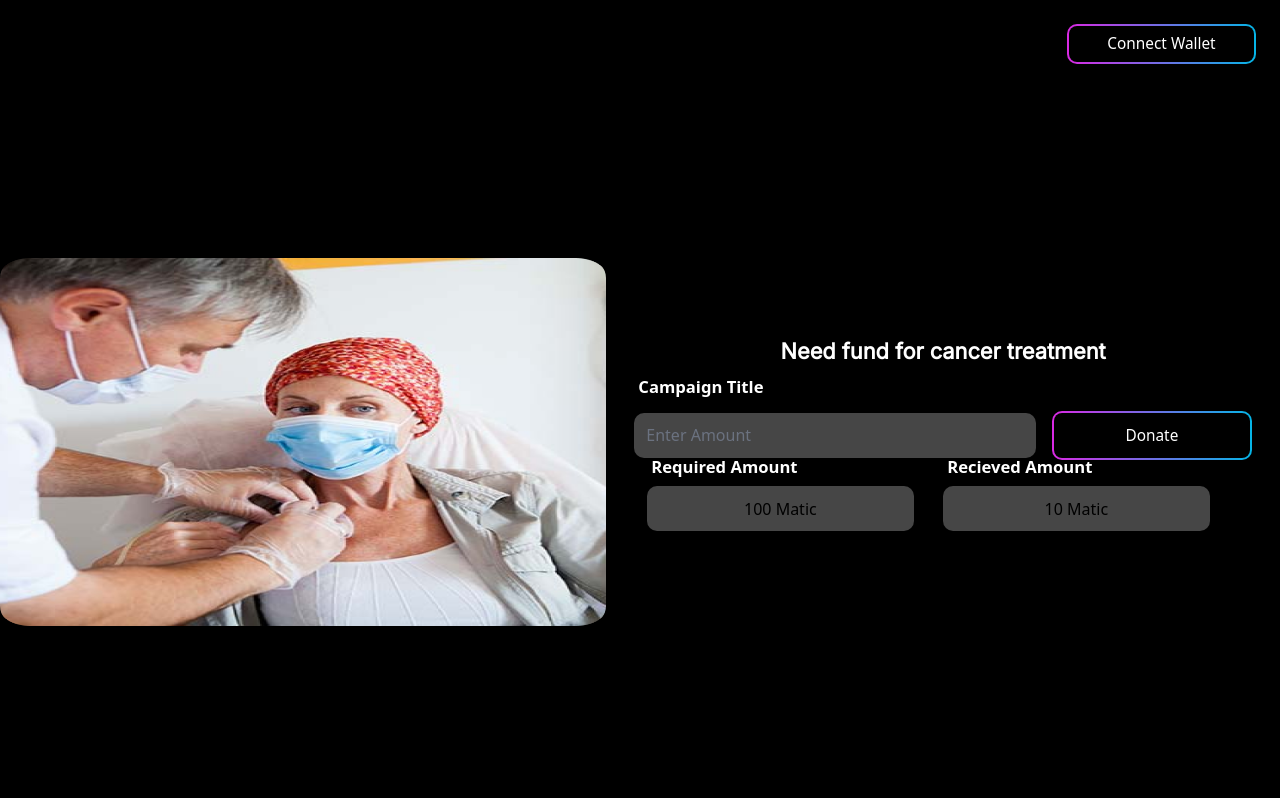
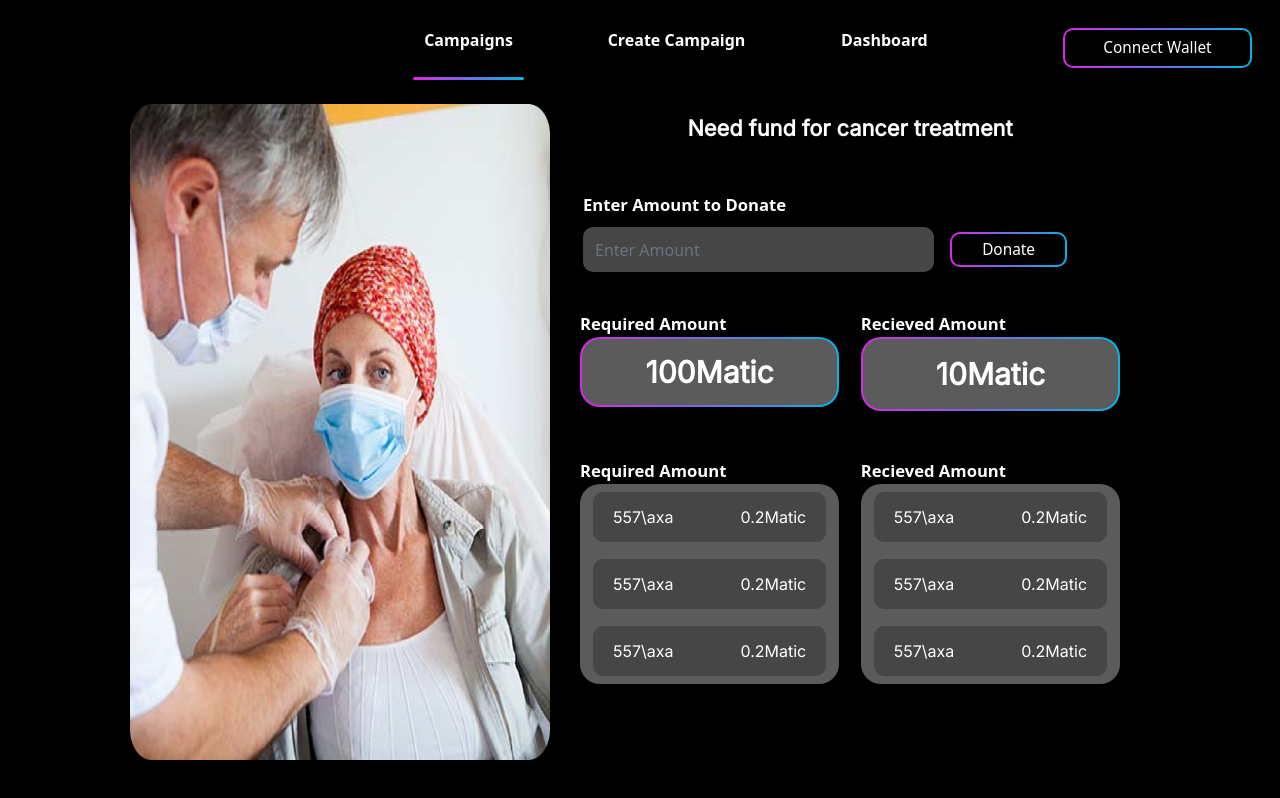
Before and after one commit to PranavPadmanabhan/FundRaiser, a Next.js app: page /campaigns/1 in a window 1280 px wide. Built offline with nearby package versions, Linux system fonts and the light colour scheme.

Commit message:
ui edited

```diff
--- a/components/Campaigns.jsx
+++ b/components/Campaigns.jsx
@@ -7,7 +7,7 @@ const Campaigns = () => {
   const router = useRouter();
 
   return (
-    <div className='grid grid-cols-1 sm:grid-cols-2  lg:grid-cols-3 place-content-start lg:place-content-center place-items-center w-screen min-h-screen bg-black scrollbar-hide pt-[20%] sm:pt-[5%] lg:pt-[10%]'>
+    <div className='grid grid-cols-1 sm:grid-cols-2  lg:grid-cols-3 place-content-start lg:place-content-start  place-items-center w-[85%] gap-y-8 min-h-screen bg-black scrollbar-hide -mt-[30px] sm:pt-[5%] lg:pt-[1px]'>
         <CampaignCard image={'/Assets/campaign.png'} amount={'100 Matic'} title={'Need fund for Cancer treatment'} date={'17/12/2022'} buttonTitle={'Go to Campaign'} onClick={() => router.push('/campaigns/1')}/>
         <CampaignCard image={'/Assets/campaign.png'} amount={'100 Matic'} title={'Need fund for Cancer treatment'} date={'17/12/2022'} buttonTitle={'Go to Campaign'} onClick={null}/>
         <CampaignCard image={'/Assets/campaign.png'} amount={'100 Matic'} title={'Need fund for Cancer treatment'} date={'17/12/2022'} buttonTitle={'Go to Campaign'} onClick={null}/>
--- a/components/Dashboard.jsx
+++ b/components/Dashboard.jsx
@@ -3,7 +3,7 @@ import CampaignCard from './CampaignCard'
 
 const Dashboard = () => {
   return (
-    <div className='grid grid-cols-1 sm:grid-cols-2  lg:grid-cols-3 place-content-start lg:place-content-center place-items-center w-screen min-h-screen bg-black scrollbar-hide pt-[20%] sm:pt-[5%] lg:pt-[10%]'>
+    <div className='grid grid-cols-1 gap-y-8 sm:grid-cols-2  lg:grid-cols-3 place-content-start lg:place-content-center place-items-center w-[85%] min-h-screen bg-black scrollbar-hide pt-[20%] sm:pt-[5%] lg:pt-[24%]'>
         <CampaignCard image={'/Assets/campaign.png'} amount={'100 Matic'} title={'Need fund for Cancer treatment'} date={'17/12/2022'}  buttonTitle={'Close Campaign'} onClick={null}/>
         <CampaignCard image={'/Assets/campaign.png'} amount={'100 Matic'} title={'Need fund for Cancer treatment'} date={'17/12/2022'}  buttonTitle={'Close Campaign'} onClick={null}/>
         <CampaignCard image={'/Assets/campaign.png'} amount={'100 Matic'} title={'Need fund for Cancer treatment'} date={'17/12/2022'}  buttonTitle={'Close Campaign'} onClick={null}/>
--- /dev/null
+++ b/components/Modal.jsx
@@ -0,0 +1,28 @@
+import react from "react";
+import bank from "../public/Assets/bank.jpg"
+
+function Modal(){
+    return(
+        <div className="w-[100vw] h-[100vh] fixed top-0 bg-transparent z-[1000] flex flex-col items-center justify-center ">
+         <div className="w-[50%] h-[50%] flex flex-col items-center justify-center bg-white rounded-[20px] ">
+
+            <div className="w-[90%] h-[30%]  flex flex-col items-center justify-center text-black text-[50px] font-semibold">
+                Transaction Initiated
+            </div>
+            <div className="w-[80%] h-[5%] rounded-[20px] bg-white border border-black">
+                <div className="w-[20%] h-[100%] bg-blue-600 rounded-[20px]"></div>
+            </div>
+
+            <div className="w-[80%] h-[5%] flex flex-row items-start justify-between rounded-[20px] text-black">
+<h1>Waiting For Response</h1>
+<h1>Waiting For Response</h1>
+<h1>Waiting For Response</h1>
+
+            </div>
+         </div>
+
+        </div>
+    )
+}
+
+export default Modal
--- a/components/NavBar.jsx
+++ b/components/NavBar.jsx
@@ -1,64 +1,85 @@
-import React, { useEffect, useState }  from 'react';
-import GradientButton from './GradientButton';
-
+import React, { useEffect, useState } from "react";
+import GradientButton from "./GradientButton";
 
 export const navBarContext = React.createContext();
 
-
 const NavBarContextProvider = (props) => {
-    const [ currentTab, setcurrentTab ] = useState('campaigns');
-    const [hide, setHide] = useState(false)
+  const [currentTab, setcurrentTab] = useState("campaigns");
+  const [hide, setHide] = useState(false);
   const value = {
     currentTab,
     setcurrentTab,
-        setHide
-    }
+    setHide,
+  };
   return (
     <navBarContext.Provider value={value}>
-        <NavBar activeTab={currentTab} setcurrentTab={setcurrentTab} hide={hide}/>
+      <NavBar
+        activeTab={currentTab}
+        setcurrentTab={setcurrentTab}
+        hide={hide}
+      />
       {props.children}
     </navBarContext.Provider>
-  )
-}
+  );
+};
 
-const NavBar = ({activeTab, setcurrentTab, hide}) => {
-
-
+const NavBar = ({ activeTab, setcurrentTab, hide }) => {
   return (
-        <header className={` fixed flex z-[1000] top-0 bg-black items-center justify-center lg:justify-end w-screen h-[15%] lg:h-[10%] pr-0 lg:pr-5 `}>
-            <div className={`${hide?'hidden':'flex'} items-end sm:items-center lg:items-center justify-between  lg:justify-evenly w-[95%] lg:w-[65%] h-[100%]`}>
-                <div onClick={() => setcurrentTab('campaigns')} className=" relative flex flex-col items-center justify-center w-[30%] lg:w-[20%] h-[35%] lg:h-[100%] cursor-pointer">
-                    <span className="text-white">Campaigns</span>
-                    {
-                        activeTab == 'campaigns' && (
-                            <div className='absolute bottom-0 w-[100%] h-[3px] rounded-[30px] bg-gradient-to-r from-[#DA29E4] to-[#05B5E6]'></div>
-                        )
-                    }
+    <header
+      className={` fixed flex z-[1000] top-0 bg-black items-center justify-center ${
+        hide ? "lg:justify-end" : "lg:justify-between"
+      } w-screen h-[15%] lg:h-[10%] pr-0 lg:pr-5 `}
+    >
+      <div
+        className={`${
+          hide ? "hidden" : "flex"
+        } items-end sm:items-center lg:items-center justify-between ml-[330px]  lg:justify-evenly w-[95%] lg:w-[55%] h-[100%]`}
+      >
+        <div
+          onClick={() => setcurrentTab("campaigns")}
+          className=" relative flex flex-col items-center justify-center w-[30%] lg:w-[20%] h-[35%] lg:h-[100%] cursor-pointer"
+        >
+          <span className="text-white font-semibold">Campaigns</span>
+          {activeTab == "campaigns" && (
+            <div className="absolute bottom-0 w-[80%] h-[3px] rounded-[30px] bg-gradient-to-r from-[#DA29E4] to-[#05B5E6]"></div>
+          )}
         </div>
-                <div onClick={() => setcurrentTab('createCampaign')} className=" relative flex flex-col items-center justify-center w-[40%] lg:w-[20%] h-[35%] lg:h-[100%] cursor-pointer">
-                    <span className="text-white whitespace-nowrap">Create Campaign</span>
-                    {
-                        activeTab == 'createCampaign' && (
-                            <div className='absolute bottom-0 w-[100%] h-[3px] rounded-[30px] bg-gradient-to-r from-[#DA29E4] to-[#05B5E6]'></div>
-                        )
-                    }
+        <div
+          onClick={() => setcurrentTab("createCampaign")}
+          className=" relative flex flex-col items-center justify-center w-[40%] lg:w-[20%] h-[35%] lg:h-[100%] cursor-pointer"
+        >
+          <span className="text-white whitespace-nowrap font-semibold">
+            Create Campaign
+          </span>
+          {activeTab == "createCampaign" && (
+            <div className="absolute bottom-0 w-[80%] h-[3px] rounded-[30px] bg-gradient-to-r from-[#DA29E4] to-[#05B5E6]"></div>
+          )}
         </div>
-                <div onClick={() => setcurrentTab('dashboard')} className=" relative flex flex-col items-center justify-center w-[30%] lg:w-[20%] h-[35%] lg:h-[100%] cursor-pointer">
-                    <span className="text-white">Dashboard</span>
-                    {
-                        activeTab == 'dashboard' && (
-                            <div className='absolute bottom-0 w-[100%] h-[3px] rounded-[30px] bg-gradient-to-r from-[#DA29E4] to-[#05B5E6]'></div>
-                        )
-                    }
+        <div
+          onClick={() => setcurrentTab("dashboard")}
+          className=" relative flex flex-col items-center justify-center w-[30%] lg:w-[20%] h-[35%] lg:h-[100%] cursor-pointer"
+        >
+          <span className="text-white font-semibold   ">Dashboard</span>
+          {activeTab == "dashboard" && (
+            <div className="absolute bottom-0 w-[80%] h-[3px] rounded-[30px] bg-gradient-to-r from-[#DA29E4] to-[#05B5E6]"></div>
+          )}
         </div>
       </div>
+      <div
+        className={
+          "w-[35%] fixed top-1 right-1 lg:relative sm:w-[25%] lg:w-[15%] h-[5%] min-h-[35px] sm:min-h-[40px] "
+        }
+      >
         <GradientButton
-                title={'Connect Wallet'}
-                className={'w-[35%] fixed top-1 right-1 lg:relative sm:w-[25%] lg:w-[15%] h-[5%] min-h-[35px] sm:min-h-[40px] bg-gradient-to-r from-[#DA29E4] to-[#05B5E6]'}
+          title={"Connect Wallet"}
+          className={
+            "w-[100%] fixed top-1 right-1 lg:relative sm:w-[25%] lg:w-[100%] h-[5%] min-h-[35px] sm:min-h-[40px] bg-gradient-to-r from-[#DA29E4] to-[#05B5E6]"
+          }
           onClick={null}
         />
+      </div>
     </header>
-    )
-}
+  );
+};
 
-export default NavBarContextProvider
+export default NavBarContextProvider;
--- a/pages/campaigns/[campaignName].jsx
+++ b/pages/campaigns/[campaignName].jsx
@@ -1,40 +1,132 @@
-import Head from 'next/head'
-import React, { useContext, useEffect } from 'react'
-import GradientButton from '../../components/GradientButton'
-import { navBarContext } from '../../components/NavBar'
+import Head from "next/head";
+import React, { useContext, useEffect } from "react";
+import GradientButton from "../../components/GradientButton";
+import NavBarContextProvider, { navBarContext } from "../../components/NavBar";
 
 const Campaign = () => {
-
-  const { currentTab, setcurrentTab, setHide } = useContext(navBarContext)
+  const { currentTab, setcurrentTab, setHide } = useContext(navBarContext);
 
   useEffect(() => {
-    setHide(true)
-  }, [])
-
+    setHide(true);
+  }, []);
 
   return (
-    <div className='w-screen flex flex-col sm:flex-row lg:flex-row items-center justify-start h-screen bg-black box-border pt-[30%] sm:pt-0 lg:pt-[5%] scrollbar-hide'>
+    <div className="w-screen  flex flex-col sm:flex-row lg:flex-row items-center justify-start h-screen bg-black box-border  sm:pt-0 lg:pt-[5%] scrollbar-hide">
       <Head>
         <title>Campaign</title>
         <meta name="description" content="All campaigns" />
         <link rel="icon" href="/favicon.ico" />
       </Head>
-    <img src="/Assets/campaign.png" alt=""  className='w-[90%] h-[50%] mt-5 rounded-[20px]'/>
-    <div className="w-[100%] h-auto flex flex-col items-center justify-start">
-      <h1 className="text-white  text-[5.5vw] sm:text-[2vw] lg:text-[1.7vw] text-center font-bold font-Inter my-2">Need fund for cancer treatment</h1>
-      <div className="w-[100%] h-[10vh] flex flex-col items-start justify-start px-7">
-        <span className="text-white font-bold text-[4vw] sm:text-[2vw] lg:text-[1.3vw] ml-1">Campaign Title</span>
-          <div className=" w-[100%] flex  items-center justify-start ">
-            <input placeholder='Enter Amount' type="text" className="w-[70%] h-[15%] lg:h-[12%] min-h-[45px] bg-[#464646] rounded-[10px] my-[2%] px-3 placeholder:text-gray-500 focus:outline-none" />
+      <NavBarContextProvider />
+      <div className="w-[100%] h-[100%] p-[40px] flex flex-row items-center justify-center">
+        <img
+          src="/Assets/campaign.png"
+          alt=""
+          className="w-[35%] h-[100%]  rounded-[20px]"
+        />
+        <div className="w-[50%] h-[100%] flex flex-col items-center justify-start ">
+          <h1 className="text-white  text-[5.5vw] sm:text-[2vw] lg:text-[1.7vw] text-center font-bold font-Inter my-2">
+            Need fund for cancer treatment
+          </h1>
+          <div className="w-[100%] h-[100%] flex flex-col items-center justify-start   ">
+            <div className="w-[90%] h-[20%] flex flex-col items-start justify-start px-7 mt-[40px] -ml-[50px] ">
+              <span className="text-white font-semibold text-[4vw] sm:text-[2vw] lg:text-[1.3vw]">
+                Enter Amount to Donate
+              </span>
+              <div className=" w-[100%] flex  items-center justify-center ">
+                <input
+                  placeholder="Enter Amount"
+                  type="text"
+                  className="w-[75%] h-[20%] lg:h-[12%] min-h-[45px] bg-[#464646] rounded-[10px] my-[2%] px-3 placeholder:text-gray-500 focus:outline-none"
+                />
                 <GradientButton
-              title={'Donate'}
-              className={'w-[35%] h-[70%] bg-gradient-to-r from-[#DA29E4] to-[#05B5E6] ml-4'}
+                  title={"Donate"}
+                  className={
+                    "w-[25%] h-[55%]  bg-gradient-to-r from-[#DA29E4] to-[#05B5E6] ml-4"
+                  }
                   onClick={null}
                 />
               </div>
+            </div>
+            <div className="w-[90%] h-[25%] flex flex-row items-center justify-between mt-[10px]   ">
+              <div className="w-[48%] h-[100%] flex flex-col items-start justify-start    ">
+                <span className="text-white font-semibold text-[4vw] sm:text-[2vw] lg:text-[1.3vw]">
+                  Required Amount
+                </span>
+                <div className=" w-[100%] flex flex-col  items-center justify-center ">
+                  <button
+                    className={
+                      "w-[100%] min-h-[70px] rounded-[20px] flex flex-col items-center justify-center  bg-gradient-to-r from-[#DA29E4] to-[#05B5E6]  text-white font-Inter p-[2px]"
+                    }
+                    onClick={null}
+                  >
 
+                    <div className="w-[100%] h-[100%] rounded-[18px] flex flex-col items-center justify-center bg-[#5B5B5B] text-[30px] font-semibold">
+                    100Matic
                     </div>
-      <div className="w-[100%] flex items-center justify-center px-2">
+                  </button>
+                </div>
+              </div>
+              <div className="w-[48%] h-[100%] flex flex-col items-start justify-start ">
+                <span className="text-white font-semibold text-[4vw] sm:text-[2vw] lg:text-[1.3vw]">
+                  Recieved Amount
+                </span>
+                <div className=" w-[100%] flex  items-center justify-start ">
+                <button
+                    className={
+                      "w-[100%] min-h-[70px] rounded-[20px] flex flex-col items-center justify-center  bg-gradient-to-r from-[#DA29E4] to-[#05B5E6]  text-white font-Inter p-[2px]"
+                    }
+                    onClick={null}
+                  >
+
+                    <div className="w-[100%] h-[70px] rounded-[18px] flex flex-col items-center justify-center bg-[#5B5B5B] text-[30px] font-semibold">
+                    10Matic
+                    </div>
+                  </button>
+                </div>
+              </div>
+            </div>
+            <div className="w-[90%] h-[55%] flex flex-row items-center justify-between mt-[10px]  ">
+              <div className="w-[48%] h-[100%] flex flex-col items-start justify-start   ">
+                <span className="text-white font-semibold text-[4vw] sm:text-[2vw] lg:text-[1.3vw]">
+                  Required Amount
+                </span>
+                <div className=" w-[100%] min-h-[200px] rounded-[20px] flex flex-col bg-[#5B5B5B] items-center justify-around ">
+                <div className=" w-[90%] h-[50px] bg-[#464646] rounded-[10px] flex flex-row items-center justify-between px-[20px] ">
+                    <h1 className="font-Inter text-white">557\axa</h1>
+                    <h1 className="font-Inter text-white">0.2Matic</h1>
+                  </div>
+                  <div className=" w-[90%] h-[50px] bg-[#464646] rounded-[10px] flex flex-row items-center justify-between px-[20px] ">
+                    <h1 className="font-Inter text-white">557\axa</h1>
+                    <h1 className="font-Inter text-white">0.2Matic</h1>
+                  </div> <div className=" w-[90%] h-[50px] bg-[#464646] rounded-[10px] flex flex-row items-center justify-between px-[20px] ">
+                    <h1 className="font-Inter text-white">557\axa</h1>
+                    <h1 className="font-Inter text-white">0.2Matic</h1>
+                  </div>
+                </div>
+              </div>
+              <div className="w-[48%] h-[100%] flex flex-col items-start justify-start  ">
+                <span className="text-white font-semibold text-[4vw] sm:text-[2vw] lg:text-[1.3vw]">
+                  Recieved Amount
+                </span>
+                <div className=" w-[100%] min-h-[200px] bg-[#5B5B5B] rounded-[20px] flex flex-col items-center justify-around ">
+                  <div className=" w-[90%] h-[50px] bg-[#464646] rounded-[10px] flex flex-row items-center justify-between px-[20px] ">
+                    <h1 className="font-Inter text-white">557\axa</h1>
+                    <h1 className="font-Inter text-white">0.2Matic</h1>
+                  </div>
+                  <div className=" w-[90%] h-[50px] bg-[#464646] rounded-[10px] flex flex-row items-center justify-between px-[20px] ">
+                    <h1 className="font-Inter text-white">557\axa</h1>
+                    <h1 className="font-Inter text-white">0.2Matic</h1>
+                  </div>{" "}
+                  <div className=" w-[90%] h-[50px] bg-[#464646] rounded-[10px] flex flex-row items-center justify-between px-[20px] ">
+                    <h1 className="font-Inter text-white">557\axa</h1>
+                    <h1 className="font-Inter text-white">0.2Matic</h1>
+                  </div>
+                </div>
+              </div>
+            </div>
+          </div>
+          {/* <div className="w-[100%] flex items-center justify-center px-2">
         <div className="flex flex-col w-[45%] items-start justify-start">
           <span className="text-white font-bold text-[4vw] sm:text-[2vw] lg:text-[1.3vw] ml-1">Required Amount</span>
           <div className="flex items-center justify-center w-[90%] h-[15%] lg:h-[12%] min-h-[45px] bg-[#464646] rounded-[10px] my-[2%] px-3 placeholder:text-gray-500" >100 Matic</div>
@@ -43,9 +135,10 @@ const Campaign = () => {
           <span className="text-white font-bold text-[4vw] sm:text-[2vw] lg:text-[1.3vw] ml-1">Recieved Amount</span>
           <div className="flex items-center justify-center w-[90%] h-[15%] lg:h-[12%] min-h-[45px] bg-[#464646] rounded-[10px] my-[2%] px-3 placeholder:text-gray-500 " >10 Matic</div>
         </div>
+      </div> */}
         </div>
       </div>
     </div>
-  )
-}
-export default Campaign
+  );
+};
+export default Campaign;
--- a/pages/index.js
+++ b/pages/index.js
@@ -2,8 +2,10 @@ import Head from 'next/head'
 import { useRouter } from 'next/router'
 import { useContext, useEffect } from 'react'
 import GradientButton from '../components/GradientButton'
+import Modal from '../components/Modal'
 import { navBarContext } from '../components/NavBar'
 import styles from '../styles/Home.module.css'
+
 
 export default function Home() {
 
@@ -19,30 +21,33 @@ export default function Home() {
 
 
   return (
-    <div className='relative w-screen h-screen flex flex-col items-start justify-start bg-black pt-[35%] sm:pt-[15%] lg:pt-[10%] box-border'>
+    <div className='relative w-screen h-screen  flex flex-col items-start justify-start bg-black pt-[35%] sm:pt-[15%] lg:pt-[10%] box-border'>
       <Head>
         <title>FundRaiser</title>
         <meta name="description" content="Generated by create next app" />
         <link rel="icon" href="/favicon.ico" />
       </Head>
-      <GradientButton
+
+    <GradientButton
         title={'Connect Wallet'}
-        className={'fixed z-[100] top-5 right-4 w-[35%] sm:w-[25%] lg:w-[18%] h-[5%] min-h-[35px] sm:min-h-[40px] bg-gradient-to-r from-[#DA29E4] to-[#05B5E6]'}
+        className={'fixed z-[100] top-5  right-4 w-[35%] sm:w-[25%] lg:w-[18%] h-[5%] min-h-[35px] sm:min-h-[40px] bg-gradient-to-r from-[#DA29E4] to-[#05B5E6]'}
         onClick={null}
       />
+
      <img
       src="/Assets/illustration.png"
       alt="illustration"
-      className='fixed z-[1] right-0 bottom-0 w-[100%] h-[60%] sm:w-[80%] sm:h-[60%] lg:w-[65%] lg:h-[88%] '
+      className='fixed z-[1] right-0 bottom-0 min-w-[52%] min-h-[80%] sm:w-[80%] sm:h-[60%] lg:w-[45%] lg:h-[88%] '
      />
-     <div className="flex  flex-col items-start w-[90%] justify-start  pl-[12%] lg:pl-[5%]">
+     <div className="flex  flex-col items-start w-[90%] justify-start  pl-[5%] lg:pl-[10%]">
         <p className={`${styles.text} text-white z-[100]  text-[12vw] sm:text-[8vw] lg:text-[5vw] font-Inter`}>Help us to <br />Help them...</p>
         <p className="text-white max-w-[85%] sm:max-w-[60%] lg:max-w-[55%] z-[100] text-left mt-1 font-Inter text-[3.7vw] sm:text-[2vw] lg:text-[1.5vw]">You have the power to turn this tearful world into a cheerful one.The question is, will you?</p>
         <div className="flex  flex-col sm:flex-row  w-[100%] h-auto mt-[5%] lg:mt-[3%]">
-          <GradientButton onClick={() => router.push('campaigns')} title={'Start a campaign '} className="z-[100] w-[55%] sm:w-[25%] lg:w-[18%] h-[5%] min-h-[35px] sm:min-h-[40px] lg:min-h-[45px] bg-gradient-to-r from-[#DA29E4] to-[#05B5E6] mr-0 sm:mr-[3%]" />
-          <GradientButton title={'Donate Now '} className='z-[100] w-[40%] sm:w-[25%] lg:w-[15%] h-[5%] min-h-[35px] sm:min-h-[40px] lg:min-h-[45px] bg-gradient-to-r to-[#DA29E4] from-[#05B5E6] mt-[5%] sm:mt-0'/>
+          <GradientButton onClick={() => router.push('campaigns')} title={'Start a campaign '} className="z-[100] w-[55%] sm:w-[25%] lg:w-[18%] h-[5%] min-h-[35px] sm:min-h-[40px] lg:min-h-[45px] bg-gradient-to-r from-[#DA29E4] to-[#05B5E6] font-semibold mr-0 sm:mr-[3%]" />
+          <GradientButton title={'Donate Now '} className='z-[100] w-[40%] sm:w-[25%] lg:w-[12%] h-[5%] min-h-[35px] sm:min-h-[40px] lg:min-h-[45px] bg-gradient-to-r to-[#DA29E4] from-[#05B5E6] font-semibold mt-[5%] sm:mt-0'/>
         </div>
      </div>
+     {/* <Modal/> */}
     </div>
   )
 }
```
Also changed, not shown: components/CampaignCard.jsx (+8 -8 lines), public/Assets/bank.jpg (added), 1 other file (tests, documents, lock files or other folders). Lines whose indentation alone changed are shown as unchanged.
